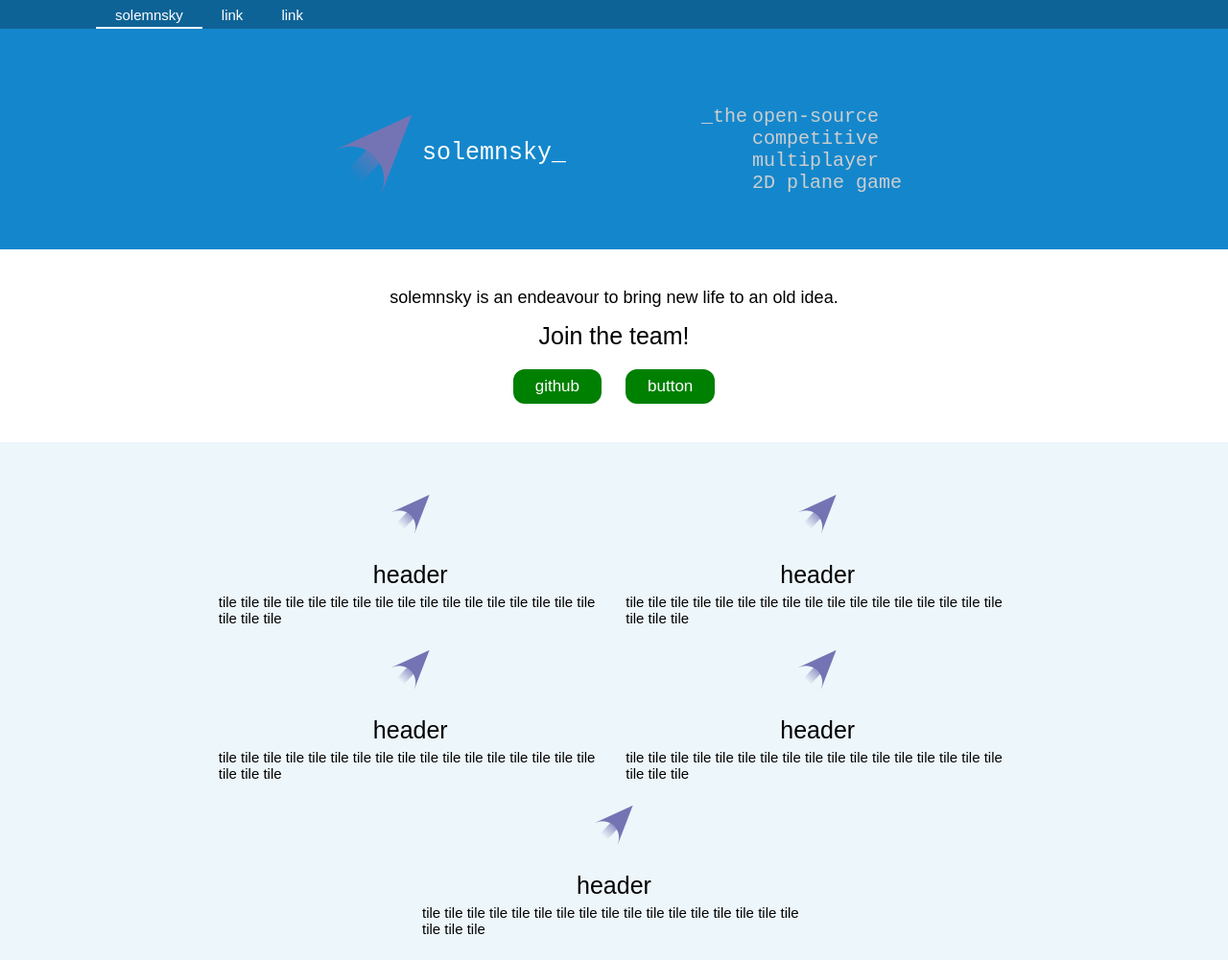
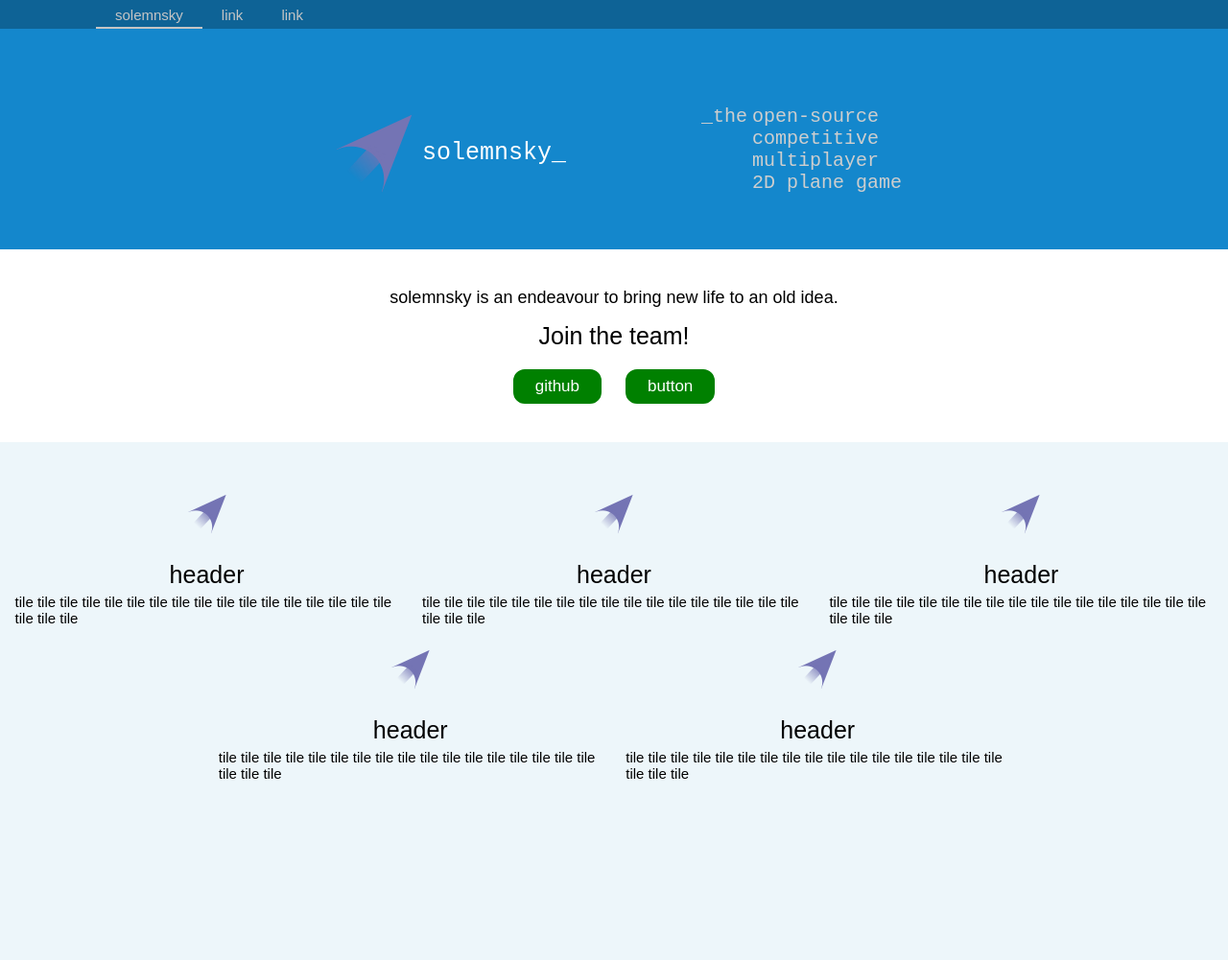
Before and after one commit to solemnsky/solemnsky.github.io, a Jekyll site: the page built from index.html, in a window 1280 px wide. Shown: the whole page at 96% size. Built offline with Jekyll 4.4.1, drawn with Linux system fonts in a browser that asks for light colours.

Commit message:
small tweaks

```diff
--- a/css/main.scss
+++ b/css/main.scss
@@ -13,7 +13,7 @@ body {
 nav#top-nav {
   $header-height: 30px;
   $text-height: 15px;
-  $inside-color: white;
+  $inside-color: #c5c5c5;
 
   padding-left: 100px;
   background-color: #0e6396;
@@ -151,7 +151,7 @@ div#tiles {
 
 div#tiles-inner {
   display: inline-block;
-  max-width: 1200px;
+  max-width: 1500px;
   div.tile {
     padding: 10px;
     display: inline-block;
```
